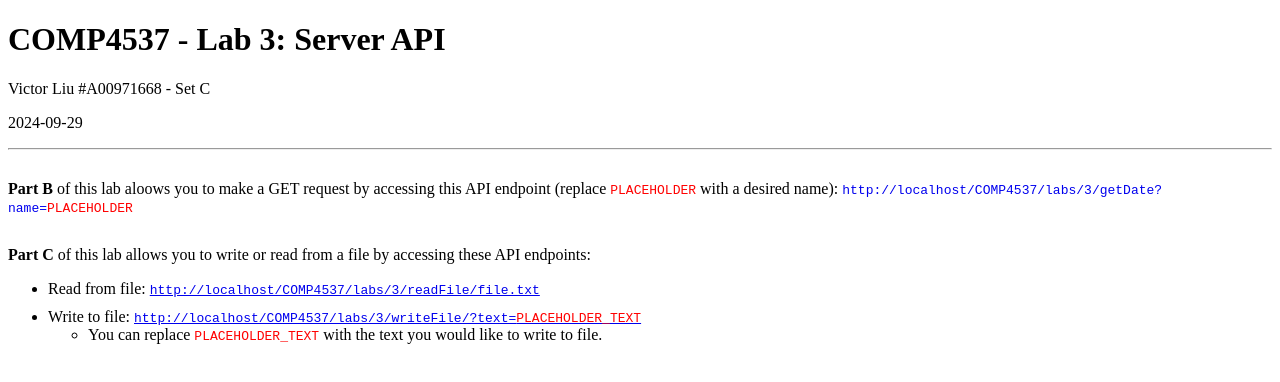
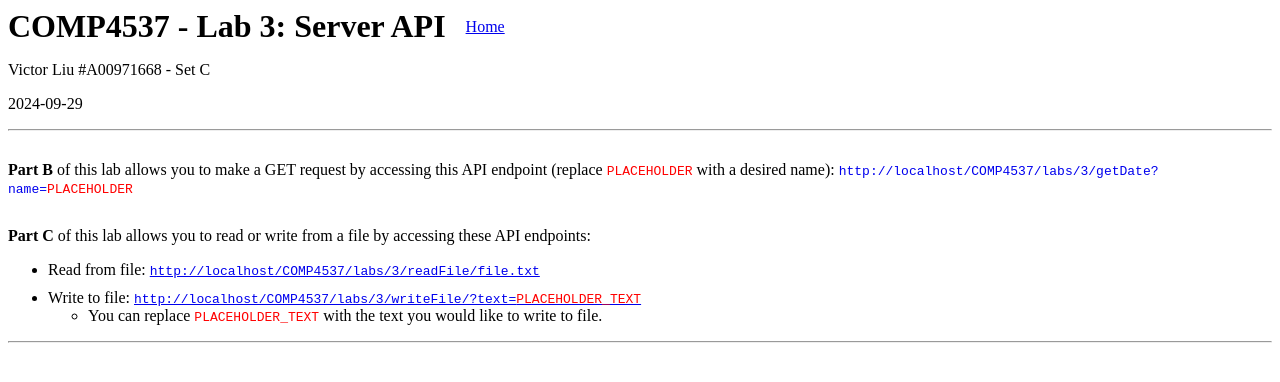
Before and after one commit to VS-LIU/4537, a website: page Lab3/index.html in a window 1280 px wide. Drawn offline with Linux system fonts and the light colour scheme.

Commit message:
Fix typo + formatting

```diff
--- a/Lab3/css/style.css
+++ b/Lab3/css/style.css
@@ -25,3 +25,18 @@ html {
 .make-red {
     color: red;
 }
+
+
+.header-inline {
+    display: flex;
+    align-items: center;
+    justify-content: flex-start;
+}
+
+.header-inline h1 {
+    margin: 0;
+}
+
+.header-inline a {
+    margin-left: 20px;
+}
--- a/Lab3/index.html
+++ b/Lab3/index.html
@@ -19,7 +19,10 @@ index.html
 
 <body>
     <header>
-        <h1 class="centered remove-margin-bottom">COMP4537 - Lab 3: Server API</h1>
+        <div class="header-inline">
+            <h1 class="centered remove-margin-bottom">COMP4537 - Lab 3: Server API</h1>
+            <a href="/">Home</a>
+        </div>
         <div>
             <p class="centered">Victor Liu #A00971668 - Set C</p>
             <p class="centered">2024-09-29</p>
@@ -29,7 +32,7 @@ index.html
     <main>
         <section class="add-margin-30">
             <p>
-                <strong>Part B</strong> of this lab aloows you to make a GET request by accessing this API endpoint
+                <strong>Part B</strong> of this lab allows you to make a GET request by accessing this API endpoint
                 (replace <code class="make-red">PLACEHOLDER</code> with a desired name):
                 <a id="dynamic-url" href="#">
                     <code>
@@ -41,7 +44,7 @@ index.html
 
         <section>
             <p>
-                <strong>Part C</strong> of this lab allows you to write or read from a file by accessing these API
+                <strong>Part C</strong> of this lab allows you to read or write from a file by accessing these API
                 endpoints:
             <ul>
                 <li class="add-margin-10">Read from file: <a id="url-read" href="#">
@@ -67,6 +70,7 @@ index.html
         </section>
     </main>
     <footer>
+        <hr class="add-margin-30" />
     </footer>
     <script src="./js/index.js"></script>
 </body>
```
